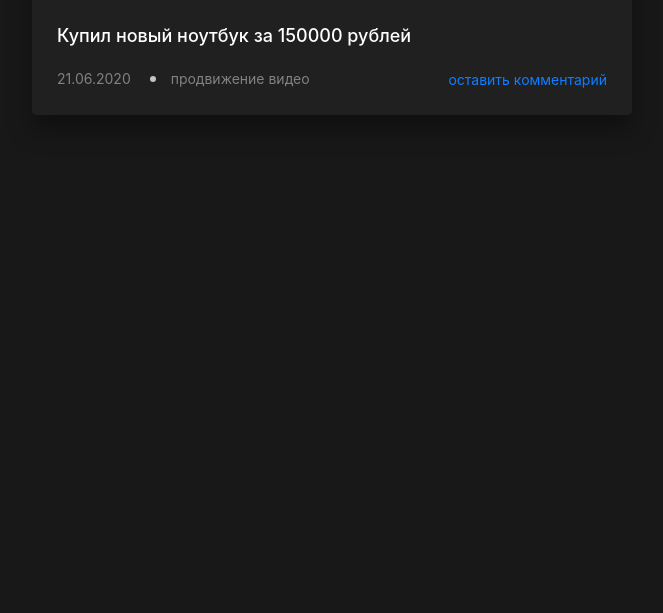
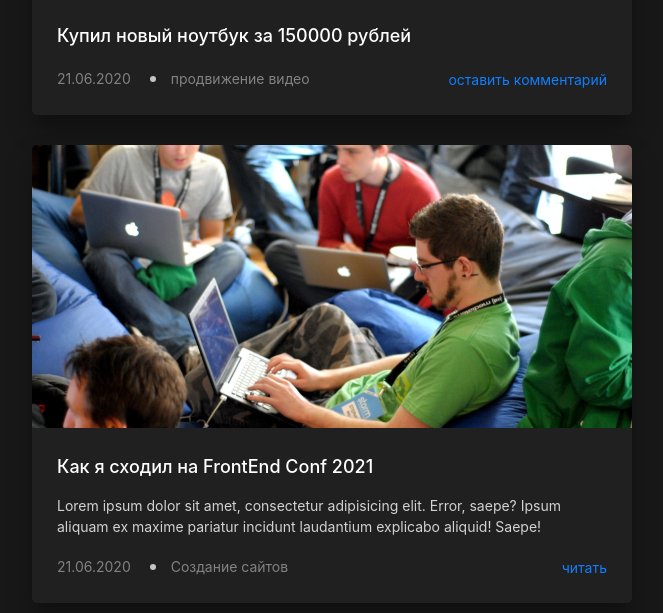
Before and after one commit to CoolSheff131/template-personal-blog, a website: page src/index.html in a window 1280 px wide. Shown: the part 1375-1988 px from the top of the page, without its empty margins (458-1121 px from the left). Before the commit the page ends 1600 px from the top, so only its background shows below. Drawn offline with nearby package versions, Linux system fonts and the light colour scheme; files that its build step writes are made by us from their sources.

Commit message:
Сделан четвертый пост

```diff
--- a/src/index.html
+++ b/src/index.html
@@ -115,3 +115,33 @@ title: BrainsCloud | Home
         <a class="post__read" href="">оставить комментарий</a>
     </div>
 </article><!-- /.post -->
+
+<article class="post">
+    <div class="post__header">
+        <a href="">
+            <img src="assets/images/post-3.jpg" alt="Как я сходил на FrontEnd Conf 2021">
+        </a>
+    </div>
+    <div class="post__content">
+        <h2 class="post__title">
+            <a href="">
+                Как я сходил на FrontEnd Conf 2021
+            </a>
+        </h2>
+        <p class="post__text">
+            Lorem ipsum dolor sit amet, consectetur adipisicing elit. Error, saepe? Ipsum aliquam ex maxime pariatur incidunt laudantium explicabo aliquid! Saepe!
+        </p>
+    </div>
+    <div class="post__footer">
+        <ul class="post__data">
+            <li class="post__data-item">
+                <time datetime="2020-06-21 19:20">21.06.2020</time>
+            </li>
+            <li class="post__data-item">
+                <a href="">Создание сайтов</a>
+            </li>
+        </ul>
+
+        <a class="post__read" href="">читать</a>
+    </div>
+</article><!-- /.post -->
```
Also changed, not shown: dist/index.html.
